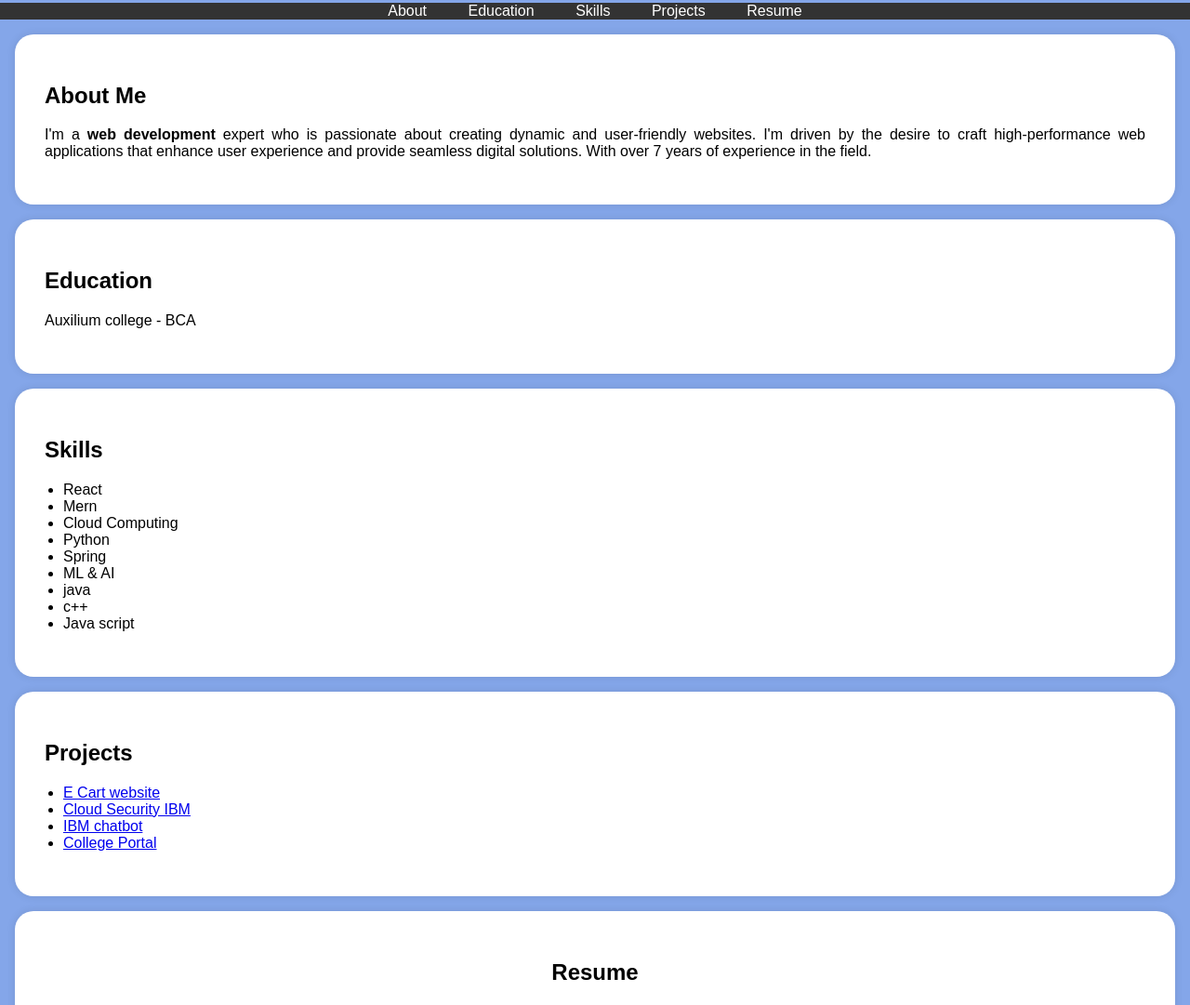
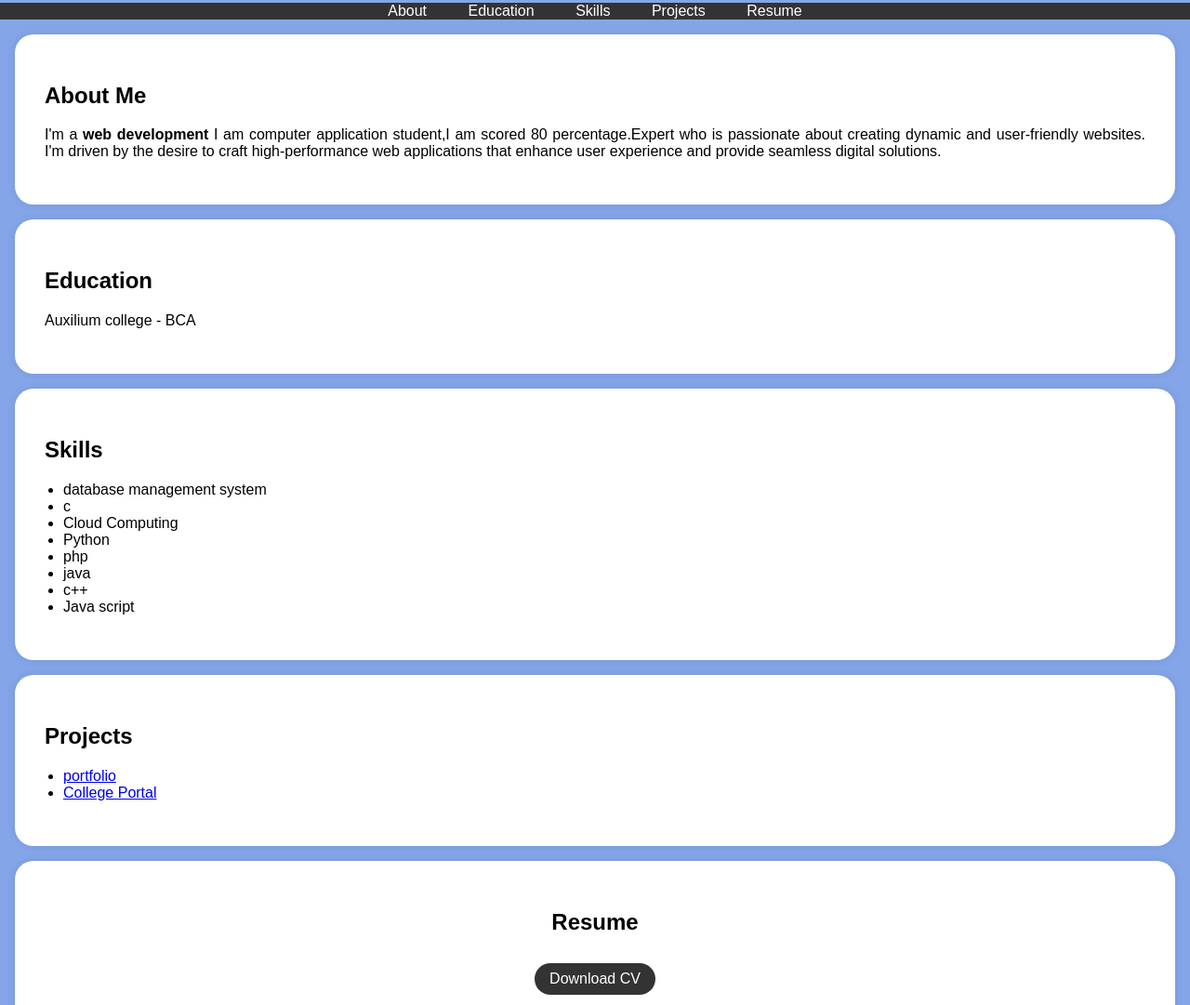
Before and after one commit to Inoolshaf/digital--portfolio, a plain HTML site: page index.html in a window 1280 px wide. Shown: the part 210-1291 px from the top of the page at 93% size. Drawn offline with Linux system fonts and the light colour scheme.

Commit message:
Update index.html

```diff
--- a/index.html
+++ b/index.html
@@ -115,9 +115,9 @@
     <section id="about">
         <div class="section-content">
             <h2>About Me</h2>
-            <p>I'm a <b>web development</b> expert who is passionate about creating dynamic and user-friendly websites.
+            <p>I'm a <b>web development</b> I am computer application student,I am scored 80 percentage.Expert who is passionate about creating dynamic and user-friendly websites.
                 I'm driven by the desire to craft high-performance web applications that enhance user experience and provide
-                 seamless digital solutions. With over 7 years of experience in the field.</p>
+                 seamless digital solutions. </p>
 
         </div>
     </section>
@@ -135,12 +135,11 @@
         <div class="section-content">
             <h2>Skills</h2>
             <ul>
-                <li>React</li>
-                <li>Mern</li>
+                <li>database management system</li>
+                <li>c</li>
                 <li>Cloud Computing</li>
                 <li>Python</li>
-                <li>Spring</li>
-                <li>ML & AI</li>
+                <li>php</li>
                 <li>java</li>
                 <li>c++</li>
                 <li>Java script</li>
@@ -152,9 +151,7 @@
         <div class="section-content">
             <h2>Projects</h2>
             <ul>
-                <li><a href="#">E Cart website</a></li>
-                <li><a href="#">Cloud Security IBM</a></li>
-                <li><a href="#">IBM chatbot</a></li>
+                <li><a href="#">portfolio</a></li>
                 <li><a href="#">College Portal</a></li>
                 <!-- Add more project links here -->
             </ul>
```
